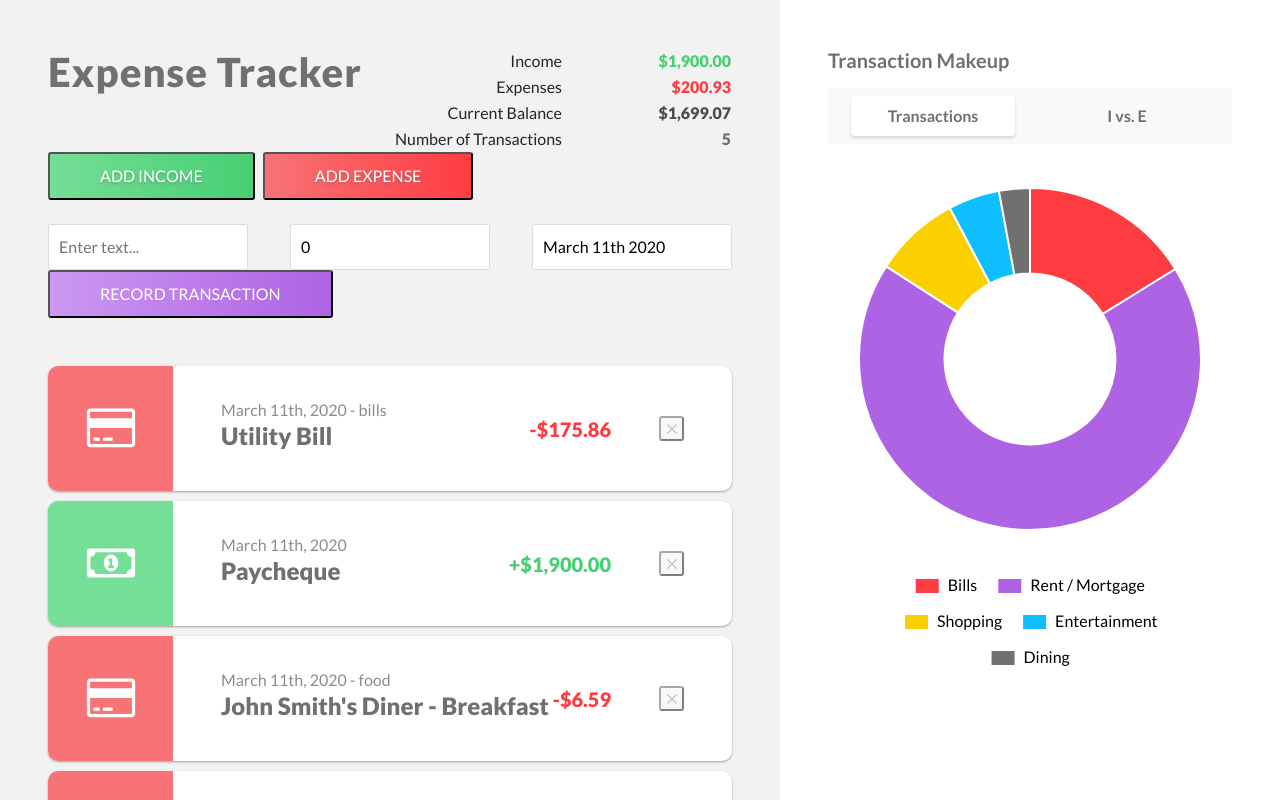
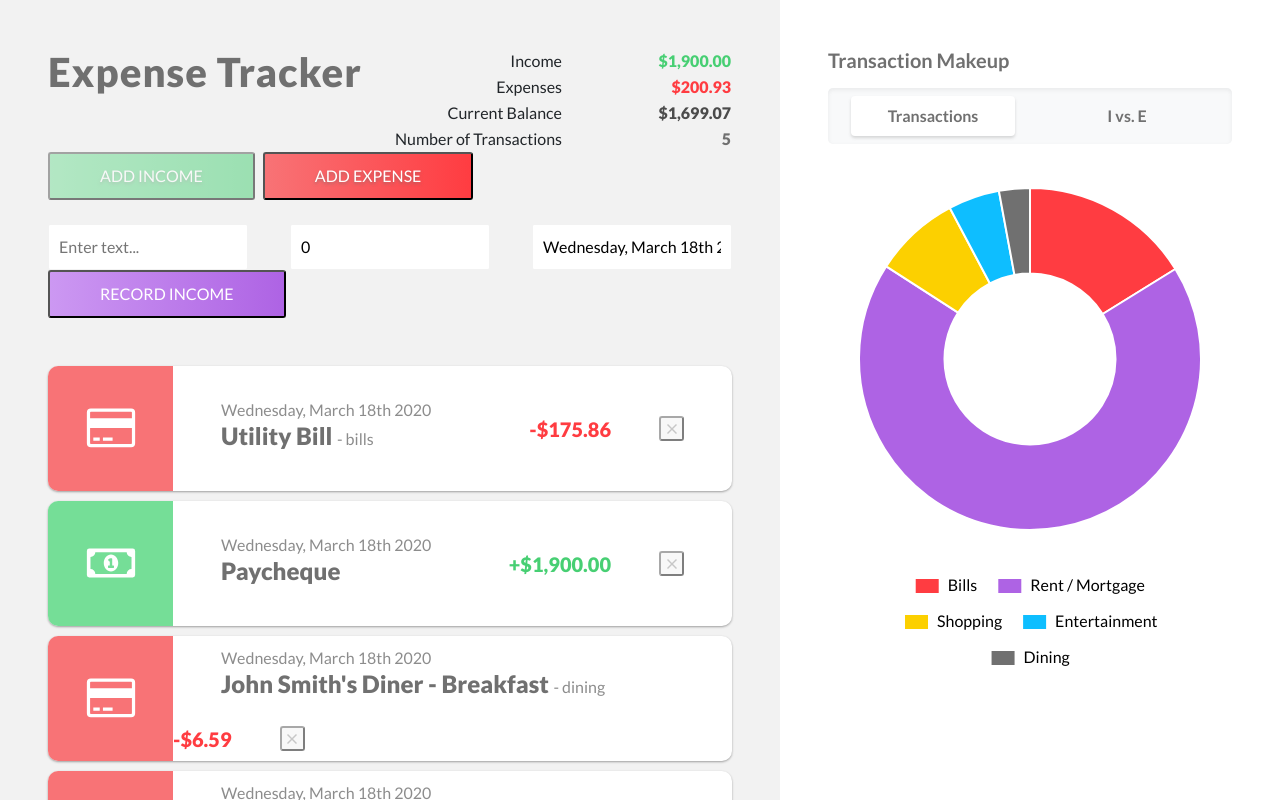
Before and after one commit to mikallwilsonn/react-expense-tracker, a React (Create React App) app: page / in a window 1280 px wide. Both pictures are taken after a click on the button "ADD INCOME". Shown: the top 800 px of the page. Built offline with nearby package versions, Linux system fonts and the light colour scheme.

Commit message:
rebuild continued

```diff
--- a/package.json
+++ b/package.json
@@ -10,6 +10,7 @@
     "chart.js": "^2.7.3",
     "jquery": "^3.3.1",
     "lodash": "^4.17.11",
+    "moment": "^2.24.0",
     "popper.js": "^1.14.7",
     "react": "^16.12.0",
     "react-chartjs-2": "^2.7.6",
--- a/src/App.css
+++ b/src/App.css
@@ -5,6 +5,7 @@
 .font-regular { font-weight: 400; }
 .font-medium { font-weight: 700; }
 .font-bold { font-weight: 900 }
+
 
 /*
   ---- Global
@@ -33,9 +34,7 @@
 
 }
 
-* {
-  box-sizing: border-box !important;
-}
+* { box-sizing: border-box !important; }
 
 body {
   background-color: var( --light ) !important;
@@ -51,9 +50,8 @@ button {
   outline: none !important;
 }
 
-button:hover {
-  transform: scale( 1.05 );
-}
+button:hover { transform: scale( 1.025 ); }
+
 
 /*
   ---- Utilities
@@ -100,6 +98,9 @@ button:hover {
   width: 500px;
   max-width: 100%;
   min-width: 500px;
+  position: fixed !important;
+  right: 0 !important;
+  top: 0 !important;
 }
 
 
@@ -121,6 +122,33 @@ button:hover {
 
 #BalanceSheet tr td { text-align: right; }
 
+/*
+#form {
+  display: grid;
+  grid-template-columns: repeat(auto-fit, minmax(100px, 1fr)) !important;
+}
+*/
+
+#form div input,
+#form div select {
+  outline: none !important;
+  border-width: 1px;
+  border-style: solid;
+  border-color: var( --light );
+  transition: 0.5s;
+}
+
+#form div input:hover,
+#form div select:hover {
+  border-color: var( --purple-light );
+  outline: none !important;
+}
+
+#form div input:focus, #form div input:active,
+#form div select:focus, #form div select:active {
+  border-color: var( --purple );
+  outline: none !important;
+}
 
 
 /*
@@ -143,7 +171,6 @@ button:hover {
 .transaction__icon-income { background-color: var( --green-light ); }
 .transaction__icon-expense { background-color: var( --red-light ); }
 
-
 .transaction__details {
   width: calc( 100% - 125px );
   max-width: calc( 100% - 125px );
@@ -155,9 +182,7 @@ button:hover {
   opacity: 0.8;
 }
 
-.transaction__details--label {
-  color: var( --dark );
-}
+.transaction__details--label { color: var( --dark ); }
 
 /*
 .transaction__amount {}
@@ -186,6 +211,10 @@ button:hover {
   ---- Transaction Charts
 */
 
+#pills-tab {
+  box-shadow: inset 0px 2px 4px 0px rgba( 112, 112, 112, 0.1 );
+  border-radius: 5px;
+}
 
 .nav-link { color: var( --dark ) !important; }
 
--- a/src/components/AddTransaction.js
+++ b/src/components/AddTransaction.js
@@ -1,13 +1,18 @@
+// ----
+// Dependencies
 import React, { useState, useContext } from 'react';
 import { GlobalContext } from '../context/GlobalState';
+import moment from 'moment';
 
 
+// ----
+// AddTransaction functional component
 export const AddTransaction = ({ formType }) => {
 
     const [ text, setText ] = useState( '' );
     const [ amount, setAmount ] = useState( 0 );
     const [ expenseType, setExpenseType ]  = useState( 'income' );
-    const [ date, setDate ] = useState( 'March 11th 2020' );
+    const [ date, setDate ] = useState( moment().format( "dddd, MMMM Do YYYY" ));
 
     const {
         addTransaction, updateIncomeTotal, updateExpensesTotal
@@ -20,7 +25,7 @@ export const AddTransaction = ({ formType }) => {
 
         if ( formType === 'income' ) {
             newTransaction = {
-                id: Math.floor( Math.random() * 100000000 ),
+                id: Math.random().toString(16).slice(2),
                 transactionType: 'income',
                 text,
                 date,
@@ -28,7 +33,7 @@ export const AddTransaction = ({ formType }) => {
             }
         } else {
             newTransaction = {
-                id: Math.floor( Math.random() * 100000000 ),
+                id: Math.random().toString(16).slice(2),
                 transactionType: 'expense',
                 text,
                 date,
@@ -60,15 +65,19 @@ export const AddTransaction = ({ formType }) => {
             className="col-lg-12 row justify-content-between align-items-center p-0 m-0 mt-4"
             onSubmit={ onSubmit }
         >
+            <div className="m-0 p-0">
                 <input
                     type="text"
                     placeholder="Enter text..."
                     value={ text }
                     onChange={ ( event ) => setText( event.target.value )}
                 />
+            </div>
+
 
             {
                 formType === 'expense' ?
+                    <div className="m-0 p-0">
                         <select
                             className="form-control d-inline w-auto"
                             onChange={( event ) => setExpenseType( event.target.value )}
@@ -93,28 +102,37 @@ export const AddTransaction = ({ formType }) => {
                                 Dining
                             </option>
                         </select>
+                    </div>
+
                 :
                     ''
             }
 
-
+            <div className="m-0 p-0">
                 <input
+                    className="m-0"
                     type="number"
                     placeholder="Enter amount..."
                     value={ amount }
                     onChange={ ( event ) => setAmount( event.target.value )}
                 />
+            </div>
 
+            <div className="m-0 p-0">
                 <input
                     type="text"
-                placeholder="Enter text..."
+                    placeholder="Date of Transaction"
                     value={ date }
                     onChange={ ( event ) => setDate( event.target.value )}
                 />
+            </div>
 
-            <button className="m-0 bg-purple-gradient text-uppercase text-white">
-                Record transaction
+            <div className="m-0 p-0">
+                <button className="m-0 bg-purple-gradient text-uppercase text-white text-nowrap">
+                    record { formType }
                 </button>
+            </div>
+
         </form>
     )
 }
--- a/src/components/Header.js
+++ b/src/components/Header.js
@@ -14,17 +14,37 @@ import { AddTransaction } from './AddTransaction';
 class Header extends Component {
     constructor() {
         super();
-        this.state = { formToDisplay: null }
+        this.state = {
+            initialClick: false,
+            formToDisplay: null
+        }
     }
 
 
     // ----
     // Set Form To Display
     setFormToDisplay( type ) {
-        if ( type === this.state.formToDisplay ) {
+        const expenseButton = document.querySelector( '#AddExpenseButton' );
+        const incomeButton = document.querySelector( '#AddIncomeButton' );
+
+        if ( type === this.state.formToDisplay && this.state.initialClick === true ) {
             this.setState({ formToDisplay: null });
+
+            expenseButton.style.opacity = 1;
+            incomeButton.style.opacity = 1;
         } else {
-            this.setState({ formToDisplay: type });
+            this.setState({
+                formToDisplay: type,
+                initialClick: true
+            });
+
+            if ( this.state.formToDisplay === 'income' ) {
+                incomeButton.style.opacity = 1;
+                expenseButton.style.opacity = 0.5;
+            } else {
+                expenseButton.style.opacity = 1;
+                incomeButton.style.opacity = 0.5;
+            }
         }
     }
 
@@ -33,7 +53,7 @@ class Header extends Component {
     // Render Transaction Form
     renderTransactionForm() {
         if ( this.state.formToDisplay !== null ) {
-            return <AddTransaction formType={this.state.formToDisplay} />;
+            return <AddTransaction formType={ this.state.formToDisplay } />;
         } else {
             return '';
         }
--- a/src/components/Transaction.js
+++ b/src/components/Transaction.js
@@ -59,11 +59,11 @@ export const Transaction = ({ transaction }) => {
             <div className="transaction__details row justify-content-between align-items-center m-0 p-0">
                 <div className="d-flex flex-column justify-content-center pl-5">
                     <span className="transaction__details--date font-regular">
-                        { transaction.date } { transaction.expenseType ? `- ${transaction.expenseType}` : '' }
+                        { transaction.date }
                     </span>
 
                     <p className="transaction__details--label h4 font-bold">
-                        { transaction.text }
+                        { transaction.text } <span className="transaction__details--date font-regular h6">{ transaction.expenseType ? `- ${transaction.expenseType}` : '' }</span>
                     </p>
                 </div>
 
--- a/src/components/TransactionList.js
+++ b/src/components/TransactionList.js
@@ -10,7 +10,7 @@ export const TransactionList = () => {
     return (
         <ul
             id="list"
-            className="list p-0 m-0 mt-5"
+            className="list p-0 m-0 mt-5 pb-5"
         >
             { transactions.map( transaction  => (
                 <Transaction
--- a/src/context/GlobalState.js
+++ b/src/context/GlobalState.js
@@ -2,10 +2,13 @@
 // Dependencies
 import React, { createContext, useReducer } from 'react';
 import AppReducer from './AppReducer';
+import moment from 'moment';
 
 
 // ----
 // Initial State
+const today = moment().format( "dddd, MMMM Do YYYY" );
+
 const initialState = {
     transactions: [
         {
@@ -13,39 +16,39 @@ const initialState = {
             transactionType: 'expense',
             expenseType: 'bills',
             text: 'Utility Bill',
-            date: 'March 11th, 2020',
-            id: 5
+            date: today,
+            id: 1
         },
         {
             amount: 1900.00,
             transactionType: 'income',
             text: 'Paycheque',
-            date: 'March 11th, 2020',
-            id: 1
+            date: today,
+            id: 2
         },
         {
             amount: 6.59,
             transactionType: 'expense',
-            expenseType: 'food',
+            expenseType: 'dining',
             text: 'John Smith\'s Diner - Breakfast',
-            date: 'March 11th, 2020',
-            id: 2
+            date: today,
+            id: 3
         },
         {
             amount: 14.99,
             transactionType: 'expense',
             expenseType: 'entertainment',
             text: 'Streaming Subscription',
-            date: 'March 11th, 2020',
-            id: 3
+            date: today,
+            id: 4
         },
         {
             amount: 3.49,
             transactionType: 'expense',
-            expenseType: 'food',
+            expenseType: 'dining',
             text: 'CoffeeExample - Supreme Coffee',
-            date: 'March 11th, 2020',
-            id: 4
+            date: today,
+            id: 5
         }
     ],
     incomeTotal: 1900,
```
Also changed, not shown: 1 other file (tests, documents, lock files or other folders). Lines whose indentation alone changed are shown as unchanged.
